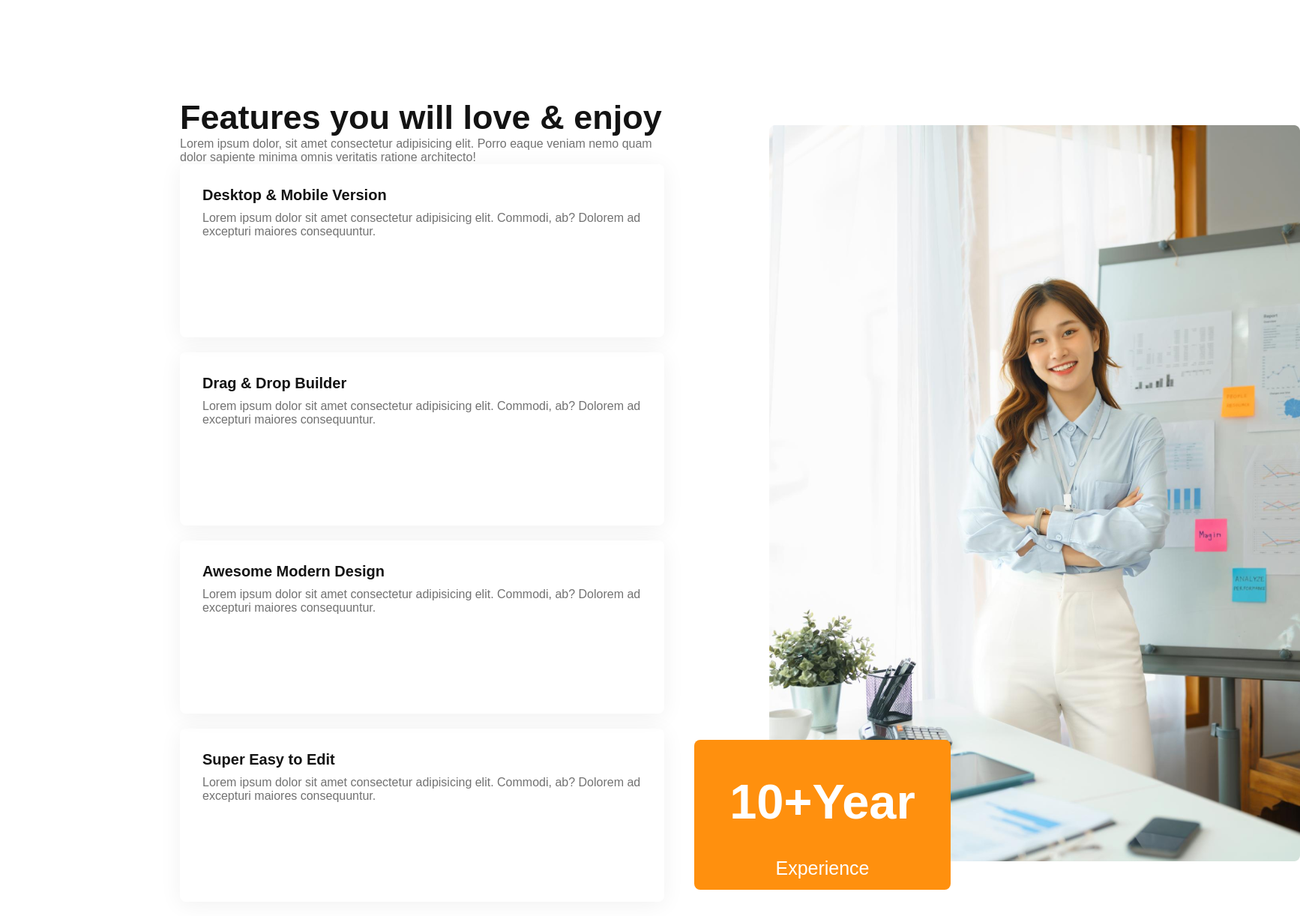
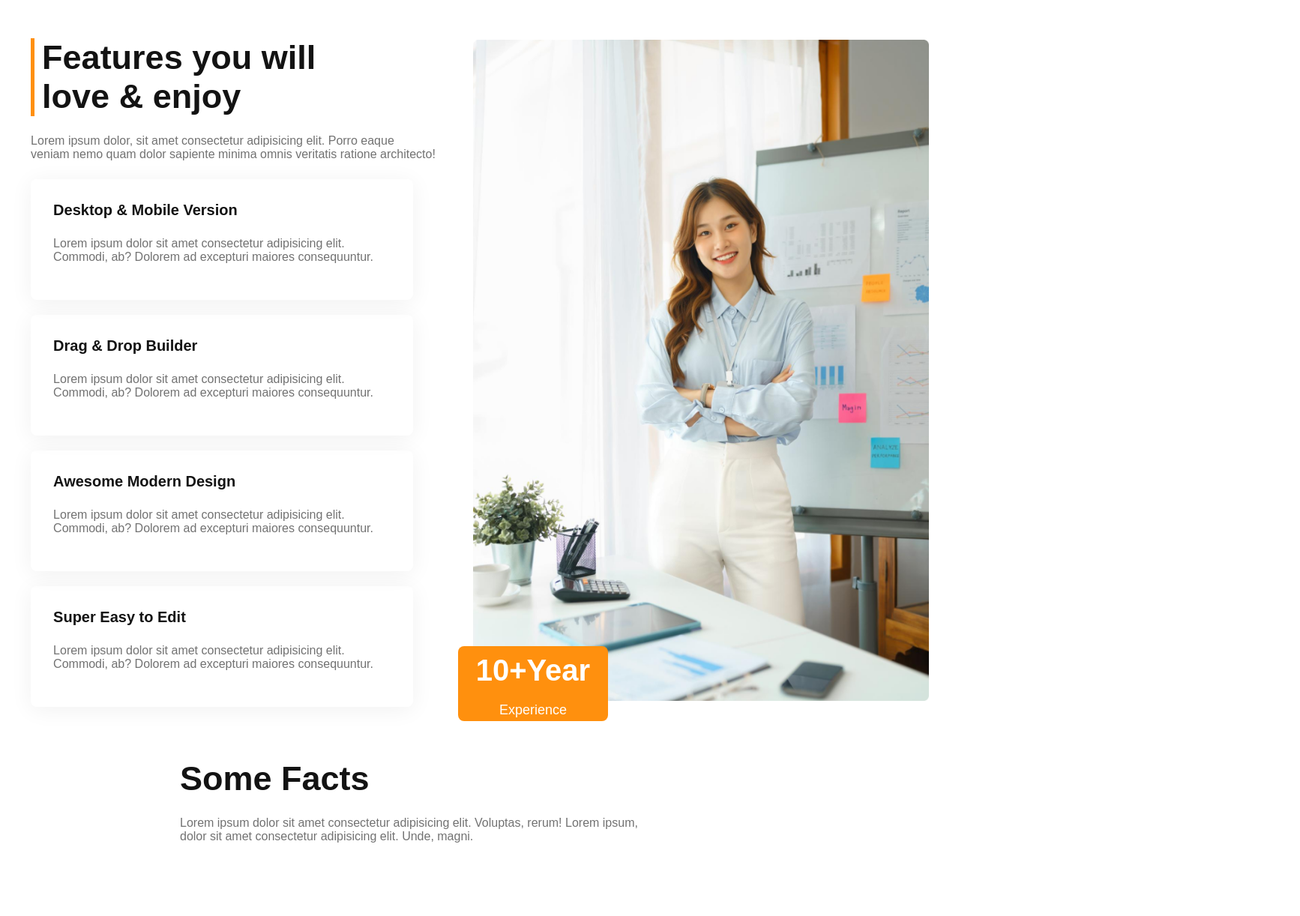
Before and after one commit to Sayeedifty1/assignment2, a plain HTML site: page index.html in a window 1280 px wide. Shown: the part 1918-3140 px from the top of the page at 75% size, 1734 px wide, since content can reach past the window. Drawn offline with Linux system fonts and the light colour scheme.

Commit message:
second commit

```diff
--- a/index.html
+++ b/index.html
@@ -63,14 +63,14 @@
             </div>
         </div>
 
-        <!-- section2 features you will enjoy -->
+        <!-- section2 features you will love and enjoy -->
 
         <section class="architecture-feature">
             <div class="love-feature-container">
                 <div class="features">
-                    <h3 class="heading">Features you will love & enjoy</h3>
+                    <h3 class="heading">Features you will <br> love & enjoy</h3>
                     <p class="banner-desc">
-                        Lorem ipsum dolor, sit amet consectetur adipisicing elit. Porro eaque veniam nemo quam dolor sapiente minima omnis veritatis ratione architecto!
+                        Lorem ipsum dolor, sit amet consectetur adipisicing elit. Porro eaque <br> veniam nemo quam dolor sapiente minima omnis veritatis ratione architecto!
                     </p>
                 </div>
                 <div class="love-box">
--- a/styles/style.css
+++ b/styles/style.css
@@ -3,7 +3,6 @@
 *{
     font-family: 'Work Sans', sans-serif;
     margin:0;
-
 }
 /* banner design related styles */
 
@@ -46,7 +45,7 @@ margin-bottom: 33px;
 
 }
 .banner-img img{
-    width: 1440px;
+    width: 1000px;
     height: 700px;
     margin: 50px 0;
 }
@@ -97,16 +96,25 @@ margin-bottom: 24px;
     color: #FF900E;
 }
 
-/* <!-- section2 features you will enjoy --> */
+/* <!-- section2 features you will love and enjoy --> */
 .architecture-feature{
     display: flex;
+    /* margin:130px 240px; */
+    gap:50px;
     align-items: center;
-    margin:130px 240px;
-    gap: 140px;
+    justify-content: center;
+
+}
+.architecture-feature h3{
+  border-left: 5px solid #FF900E;
+  padding: 0 10px;
+}
+.architecture-feature p{
+    margin: 24px 0;
 }
 .love-box{
-    width: 586px;
-height: 171px;
+width: 450px;
+height: 101px;
 border: 0;
 box-shadow: 0px 4px 30px rgba(0, 0, 0, 0.06);
 border-radius: 8px;
@@ -121,26 +129,26 @@ margin-bottom: 10px;
 }
 
 .architecture img{
-    width: 708px;
-height: 982px;
+    width: 608px;
+height: 882px;
 }
 .architecture button{
-width: 342px;
-height: 200px;
+width: 200px;
+height: 100px;
 font-weight: 700;
-font-size: 65px;
+font-size: 40px;
 color: #FFFFFF;
-padding: 45px;
+padding: 10px;
 background: #FF900E;
 border: 0;
 border-radius: 8px;
-margin: -500px 0 0 -100px;
+margin: -500px 0 0 -20px;
 /* margin-top: -500px;
 margin-left: 200px; */
 }
 .architecture button .experience{
     font-weight: 500;
-font-size: 25px;
+font-size: 18px;
 }
 
 /************************
@@ -148,6 +156,7 @@ font-size: 25px;
 ********************************* */
 .facts-container{
     margin-left: 240px;
+    margin-top: 50px;
 }
 .facts-container .heading{
     margin-bottom: 24px;
@@ -186,13 +195,13 @@ margin-bottom: 24px;
 .sponsor-img{
     display: flex;
     justify-content: center;
-    gap: 155px;
+    gap: 50px;
   filter: grayscale(100%);
 }
 /* ----------------------footer section styles-------------------- */
 .footer{
     margin: 150px auto;
-    width: 1440px;
+    width: 1000px;
 height: 100px;
     background: #FFF4E7;
 border-radius: 8px;
```
Also changed, not shown: images/Architecture-Website1.webp (added).
